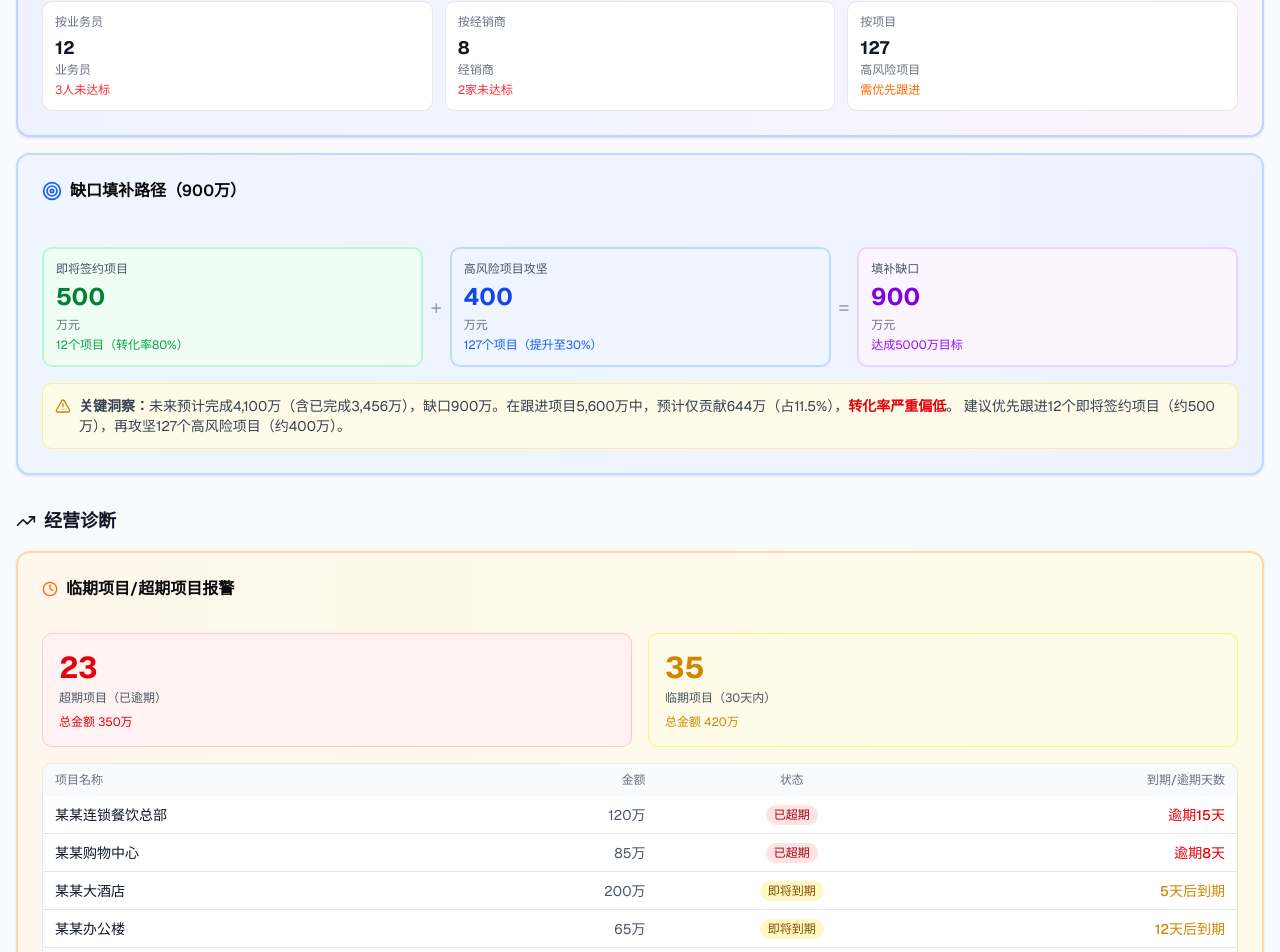
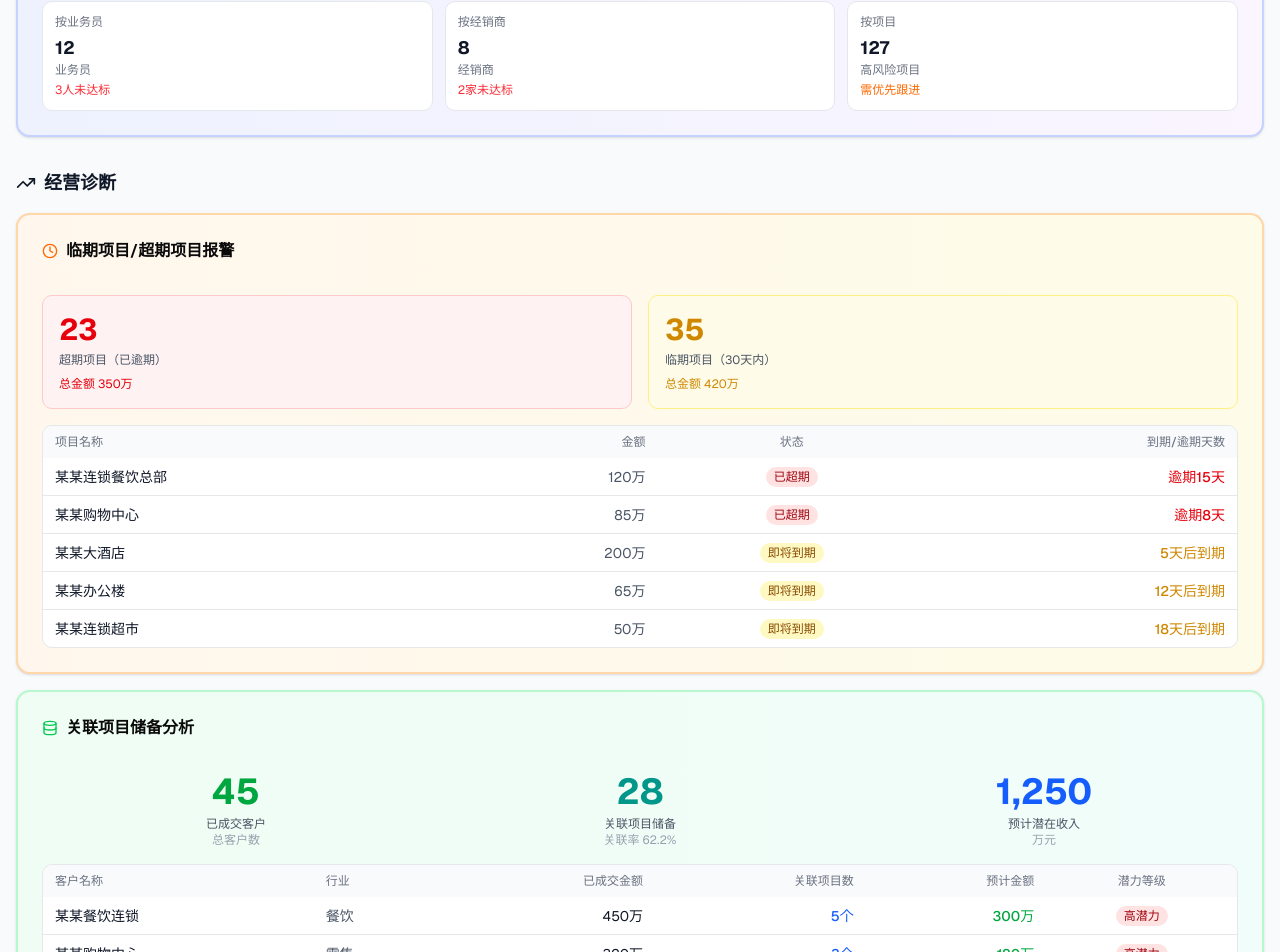
Before and after one commit to navylee1990/coze_jsc, a Next.js app: page / in a window 1280 px wide. Shown: the part 750-1702 px from the top of the page. Built offline with nearby package versions, Linux system fonts and the light colour scheme.

Commit message:
refactor: 删除缺口填补路径模块

```diff
--- a/src/app/page.tsx
+++ b/src/app/page.tsx
@@ -344,55 +344,6 @@ export default function WaterPurifierDashboard() {
             </CardContent>
           </Card>
         </div>
-
-        {/* 缺口分析与填补方案 - 横向展示 */}
-        <div className="mt-4">
-          <Card className="border-2 border-blue-200 bg-gradient-to-r from-blue-50 to-indigo-50">
-            <CardHeader className="pb-3">
-              <CardTitle className="text-base flex items-center gap-2">
-                <Target className="w-5 h-5 text-blue-600" />
-                缺口填补路径（900万）
-              </CardTitle>
-            </CardHeader>
-            <CardContent>
-              {/* 缺口填补路径 */}
-              <div className="flex items-center gap-2">
-                <div className="flex-1 p-3 bg-green-50 rounded-lg border-2 border-green-200">
-                  <div className="text-xs text-gray-600 mb-1">即将签约项目</div>
-                  <div className="text-2xl font-bold text-green-700">500</div>
-                  <div className="text-xs text-gray-500 mt-1">万元</div>
-                  <div className="text-xs text-green-600 mt-1">12个项目（转化率80%）</div>
-                </div>
-                <div className="text-xl text-gray-400">+</div>
-                <div className="flex-1 p-3 bg-blue-50 rounded-lg border-2 border-blue-200">
-                  <div className="text-xs text-gray-600 mb-1">高风险项目攻坚</div>
-                  <div className="text-2xl font-bold text-blue-700">400</div>
-                  <div className="text-xs text-gray-500 mt-1">万元</div>
-                  <div className="text-xs text-blue-600 mt-1">127个项目（提升至30%）</div>
-                </div>
-                <div className="text-xl text-gray-400">=</div>
-                <div className="flex-1 p-3 bg-purple-50 rounded-lg border-2 border-purple-200">
-                  <div className="text-xs text-gray-600 mb-1">填补缺口</div>
-                  <div className="text-2xl font-bold text-purple-700">900</div>
-                  <div className="text-xs text-gray-500 mt-1">万元</div>
-                  <div className="text-xs text-purple-600 mt-1">达成5000万目标</div>
-                </div>
-              </div>
-
-              {/* 关键洞察 */}
-              <div className="mt-4 p-3 bg-yellow-50 rounded-lg border border-yellow-200">
-                <div className="flex items-start gap-2">
-                  <AlertTriangle className="w-4 h-4 text-yellow-600 flex-shrink-0 mt-0.5" />
-                  <div className="text-sm text-gray-700">
-                    <strong>关键洞察：</strong>
-                    未来预计完成4,100万（含已完成3,456万），缺口900万。在跟进项目5,600万中，预计仅贡献644万（占11.5%），<span className="text-red-600 font-semibold">转化率严重偏低</span>。
-                    建议优先跟进12个即将签约项目（约500万），再攻坚127个高风险项目（约400万）。
-                  </div>
-                </div>
-              </div>
-            </CardContent>
-          </Card>
-        </div>
       </section>
 
       {/* 第二层：经营诊断 */}
```
